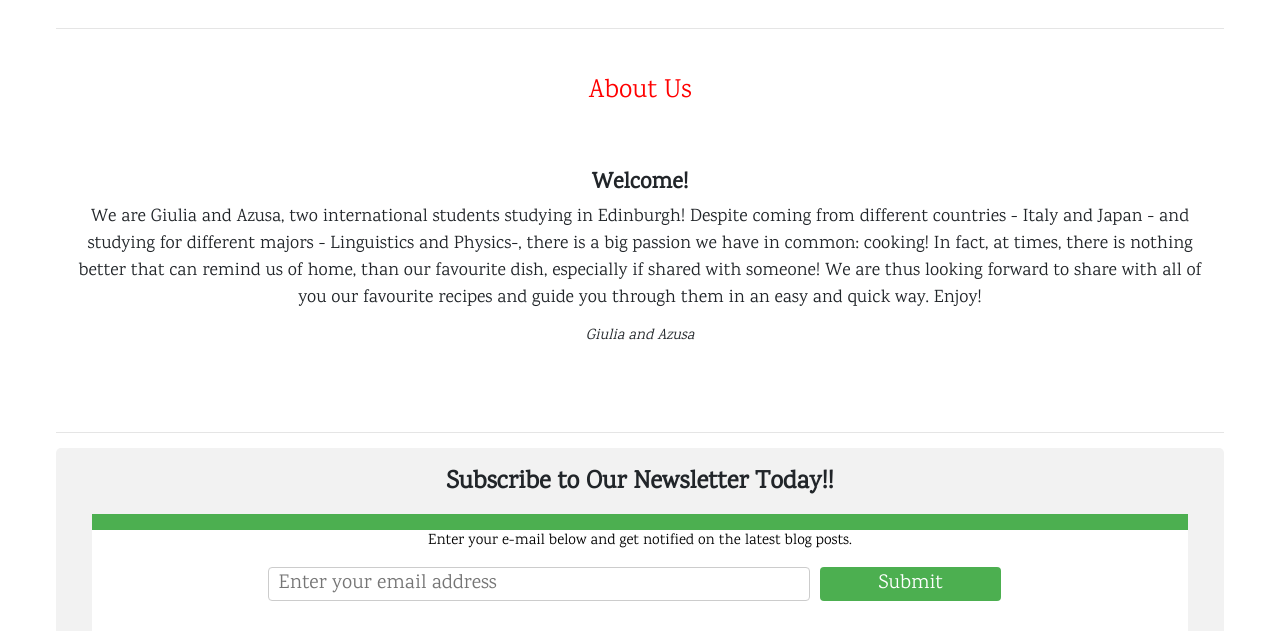
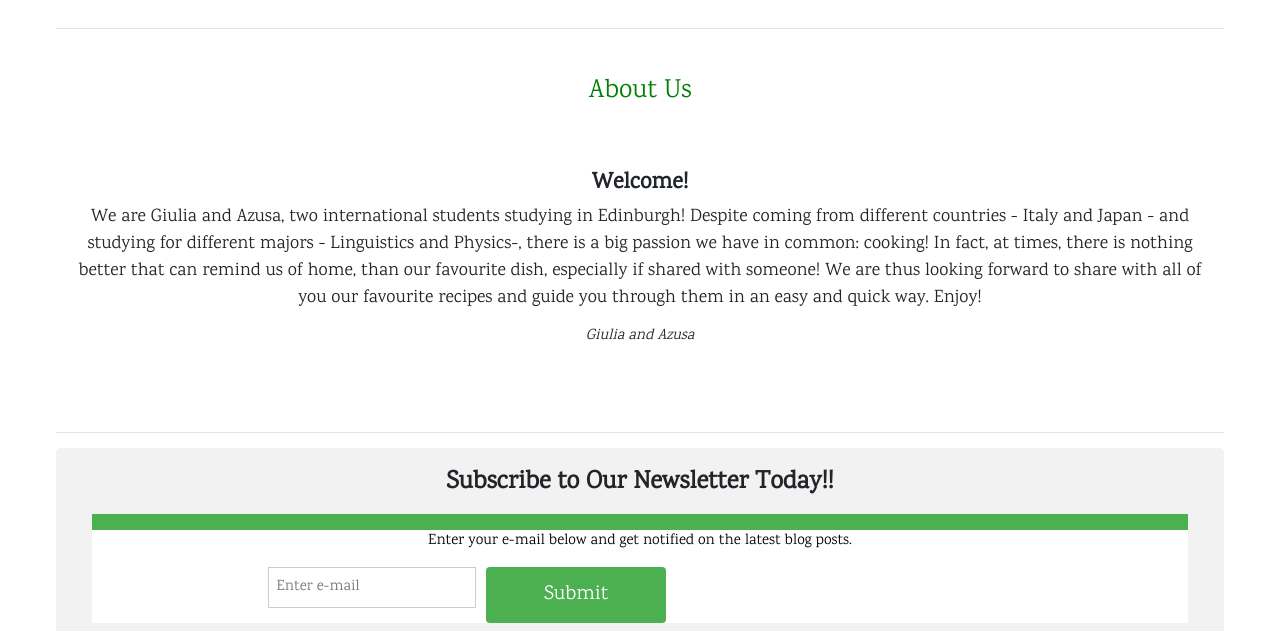
Before and after one commit to azusa-coding/CFG-Project-2020, a plain HTML site: page index.html in a window 1280 px wide. Shown: the part 820-1451 px from the top of the page. Drawn offline with nearby package versions, Linux system fonts and the light colour scheme.

Commit message:
Update index.html

```diff
--- a/index.html
+++ b/index.html
@@ -92,7 +92,7 @@
 
     <div class="w3-container w3-padding-32 w3-center">
     <!-- <div class="about_us">   -->
-        <h3 style="color:red;"> About Us</h3><br>
+        <h3 style="color:green;"> About Us</h3><br>
         <div class="w3-padding-32">
             <h4><b>Welcome!</b></h4>
             <p class="about_us"> We are Giulia and Azusa, two international students studying in Edinburgh!
@@ -121,9 +121,10 @@
         <div class="w3-container w3-white">
             <p class='centered_p'>Enter your e-mail below and get notified on the latest blog posts.</p>
             <div class="input_group">
-              <input type="text" name="email" id="email" placeholder="Enter your email address">
+              <p><input class="w3-input w3-border" type="text" placeholder="Enter e-mail" style="width:100%"></p>
               <input type="submit" value="Submit" id="submit" class="w3-button w3-block w3-green" >
             </div>
+                </div>
         </form>
     </div>
 
```
